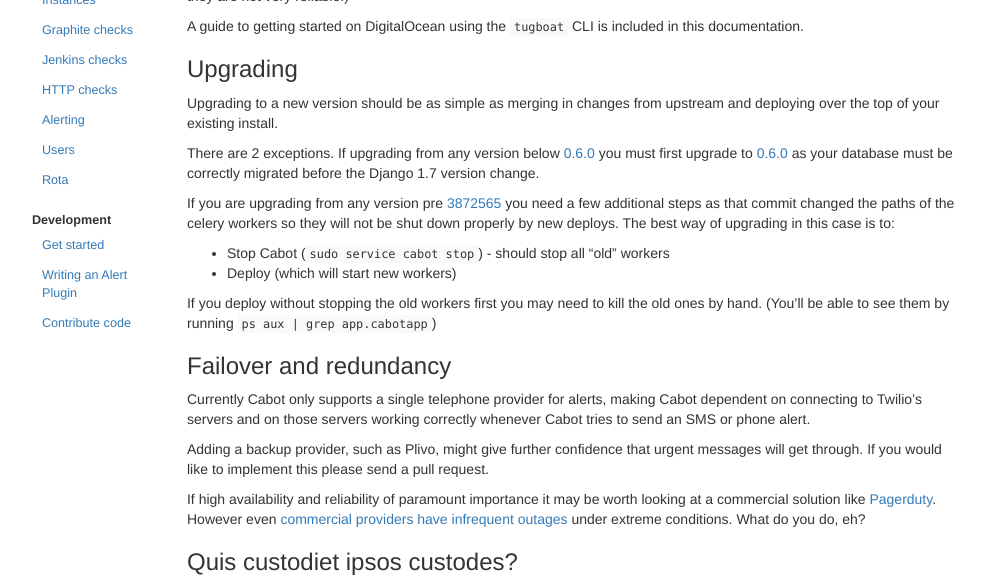
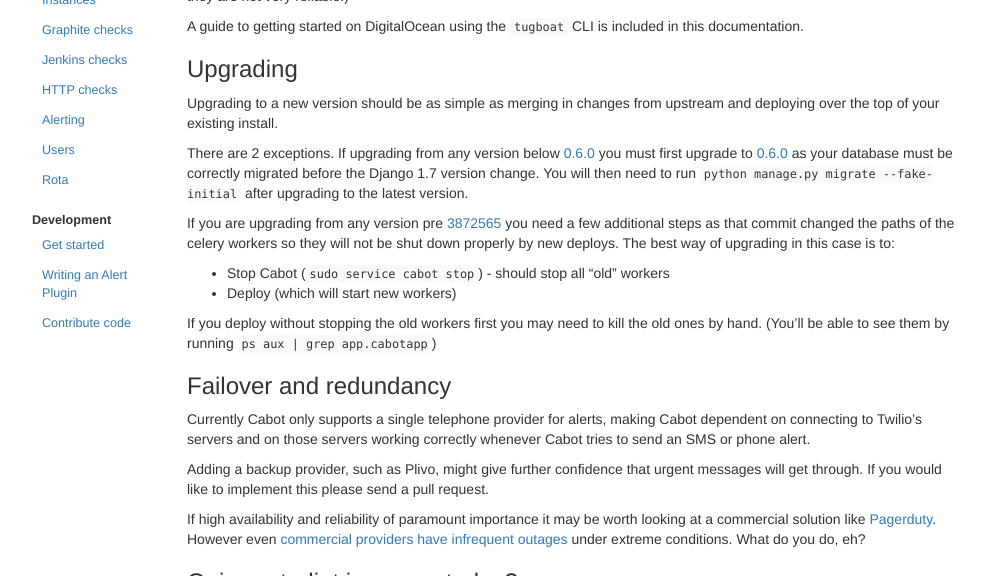
Before and after one commit to arachnys/cabot, a Jekyll site: the page built from _posts/2014-01-08-deployment.md, in a window 1280 px wide and 900 px high, cut to the strip 324-900 px from the top of the window. Shown: the whole strip, without its empty margins (148-1133 px from the left). Built offline with Jekyll 4.4.1, drawn with Linux system fonts in a browser that asks for light colours; nearby versions of some CDN libraries.

Commit message:
Fix upgrade docs
Missed --fake-initial step

```diff
--- a/_posts/2014-01-08-deployment.md
+++ b/_posts/2014-01-08-deployment.md
@@ -20,7 +20,7 @@
 
 Upgrading to a new version should be as simple as merging in changes from upstream and deploying over the top of your existing install.
 
-There are 2 exceptions. If upgrading from any version below [0.6.0](https://github.com/arachnys/cabot/tree/0.6.0) you must first upgrade to [0.6.0](https://github.com/arachnys/cabot/tree/0.6.0) as your database must be correctly migrated before the Django 1.7 version change.
+There are 2 exceptions. If upgrading from any version below [0.6.0](https://github.com/arachnys/cabot/tree/0.6.0) you must first upgrade to [0.6.0](https://github.com/arachnys/cabot/tree/0.6.0) as your database must be correctly migrated before the Django 1.7 version change. You will then need to run `python manage.py migrate --fake-initial` after upgrading to the latest version.
 
 If you are upgrading from any version pre [3872565](https://github.com/arachnys/cabot/commit/38725651445df61eda06b86a6933317153088e4b) you need a few additional steps as that commit changed the paths of the celery workers so they will not be shut down properly by new deploys. The best way of upgrading in this case is to:
 
```
